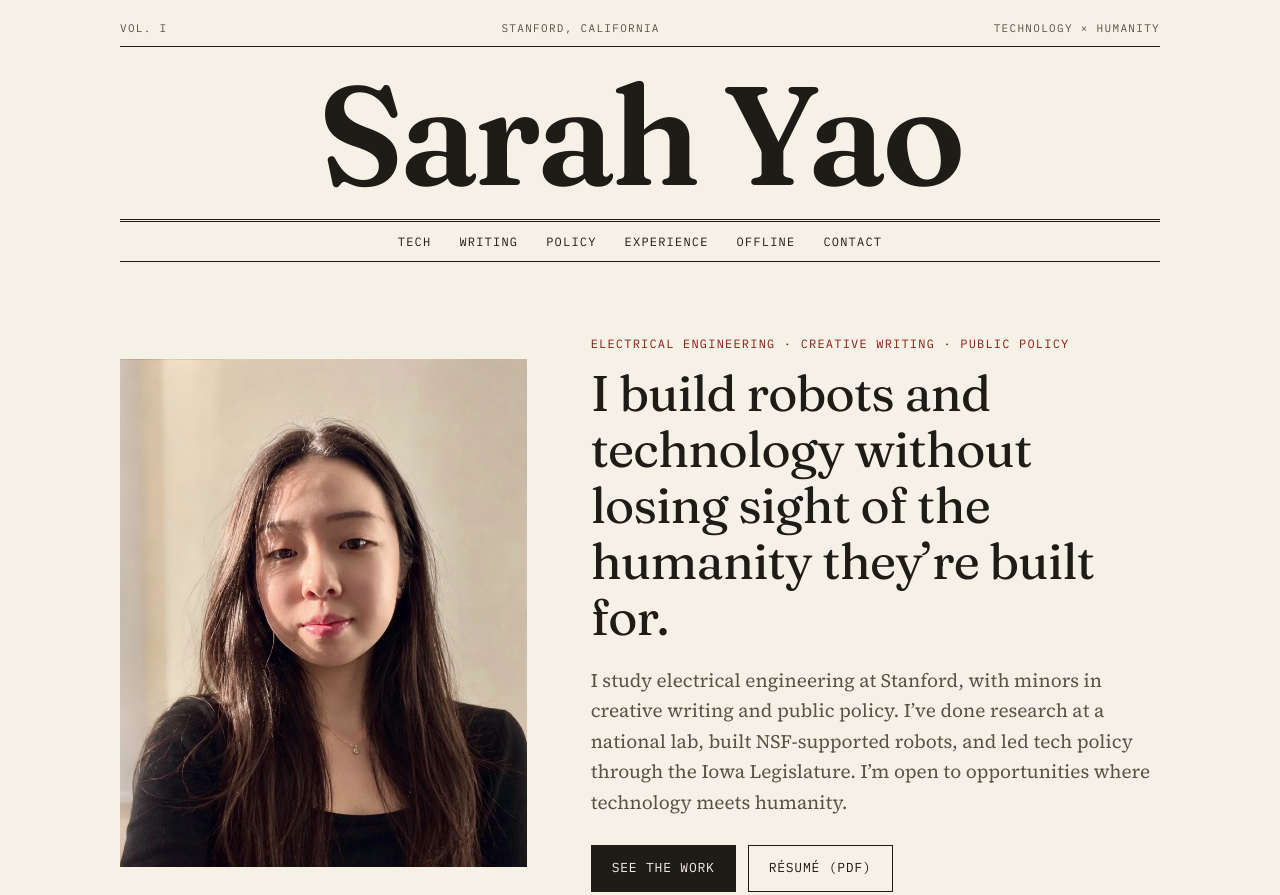
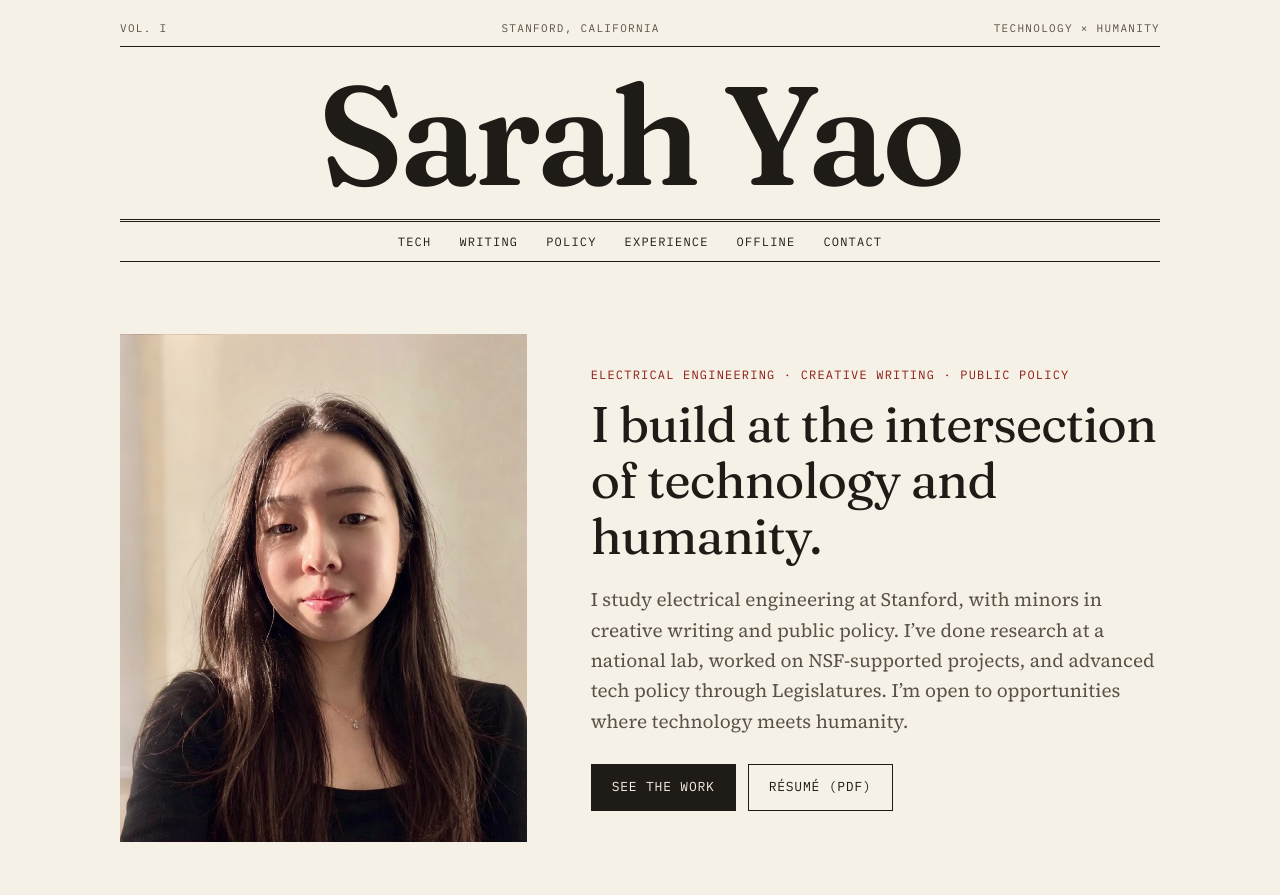
Before and after one commit to ssarahyao/ssarahyao.github.io, a plain HTML site: page index.html in a window 1280 px wide. Shown: the top 895 px of the page. Drawn offline with Linux system fonts and the light colour scheme.

Commit message:
update about

```diff
--- a/index.html
+++ b/index.html
@@ -39,8 +39,8 @@
       </figure>
       <div class="lead-text">
         <p class="kicker">Electrical Engineering · Creative Writing · Public Policy</p>
-        <h2 class="headline">I build robots and technology without losing sight of the humanity they’re built for.</h2>
-        <p class="dek">I study electrical engineering at Stanford, with minors in creative writing and public policy. I’ve done research at a national lab, built NSF-supported robots, and led tech policy through the Iowa Legislature. I’m open to opportunities where technology meets humanity.</p>
+        <h2 class="headline">I build at the intersection of technology and humanity.</h2>
+        <p class="dek">I study electrical engineering at Stanford, with minors in creative writing and public policy. I’ve done research at a national lab, worked on NSF-supported projects, and advanced tech policy through Legislatures. I’m open to opportunities where technology meets humanity.</p>
         <p class="lead-links">
           <a class="btn" href="#tech">See the work</a>
           <a class="btn btn-ghost" href="resume.pdf" target="_blank" rel="noopener">Résumé (PDF)</a>
```
